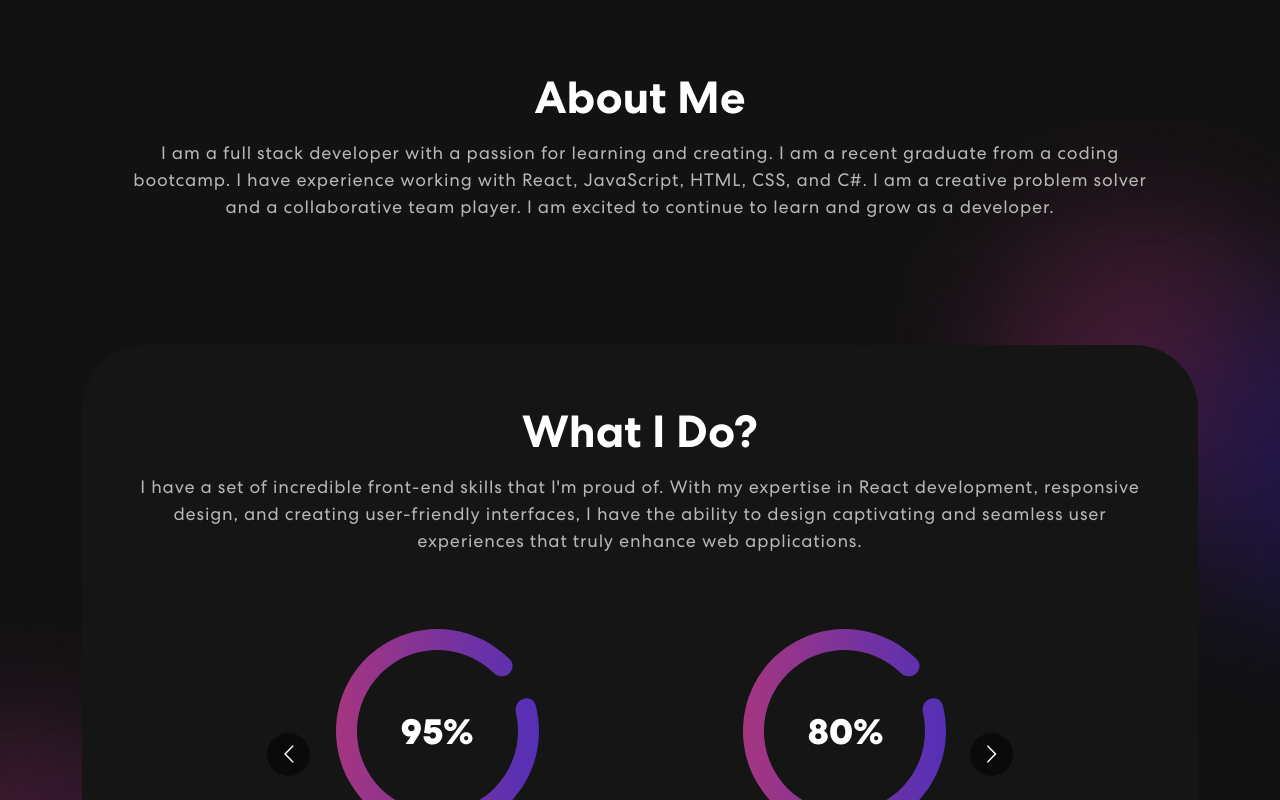
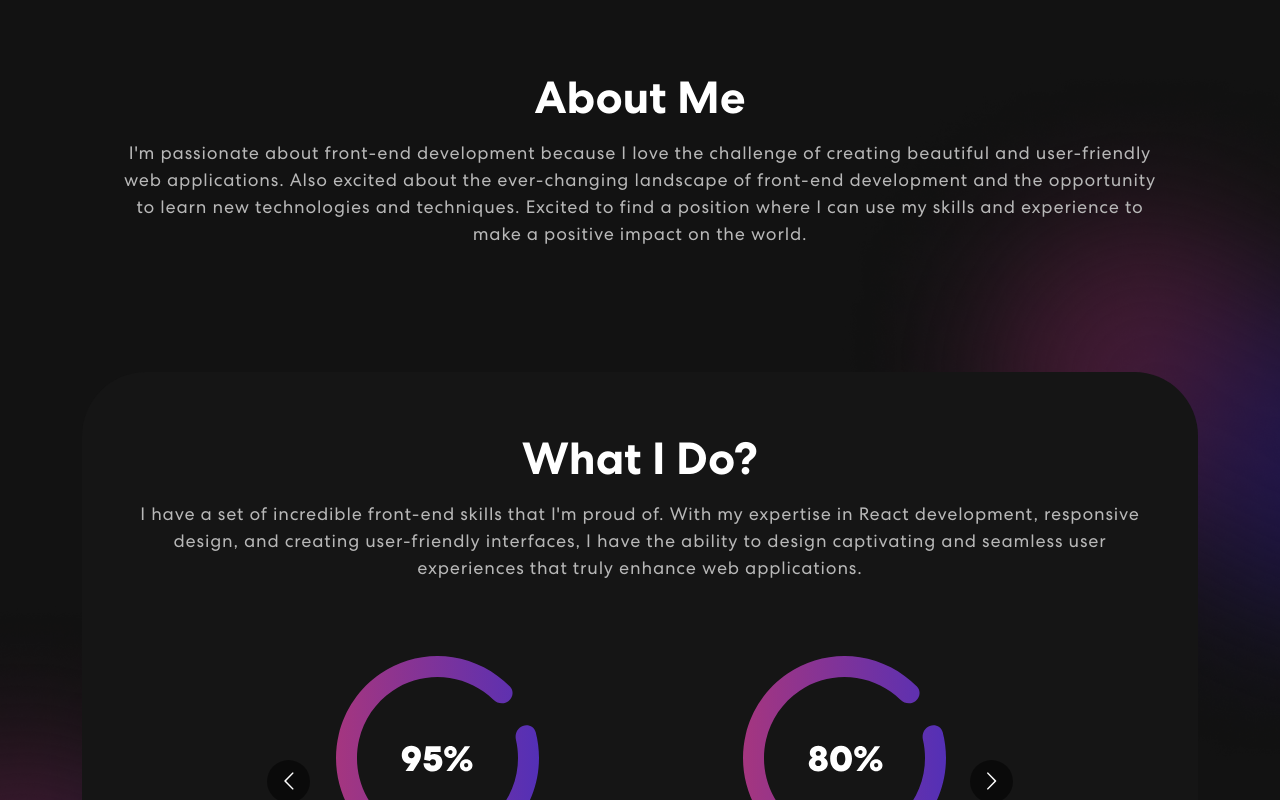
Before and after one commit to bbakshev/PersonalPorfolio, a React (Create React App) app: page / in a window 1280 px wide. Shown: the part 840-1640 px from the top of the page. Built offline with nearby package versions, Linux system fonts and the light colour scheme.

Commit message:
updates to my about me

```diff
--- a/src/components/About.js
+++ b/src/components/About.js
@@ -8,13 +8,7 @@ export const About = () => {
             <div className="about-bx">
             <h2>About Me</h2>
             <p className="para">
-                I am a full stack developer with a passion for learning and
-                creating. I am a recent graduate from a coding bootcamp. I
-                have experience working with React, JavaScript, HTML, CSS,
-                and C#. I am a creative problem solver and a
-                collaborative team player. I am excited to continue to learn and
-                grow as a developer.
-              </p>
+            I'm passionate about front-end development because I love the challenge of creating beautiful and user-friendly web applications. Also excited about the ever-changing landscape of front-end development and the opportunity to learn new technologies and techniques. Excited to find a position where I can use my skills and experience to make a positive impact on the world.</p>
             </div>
         </div>
       </div>
```
